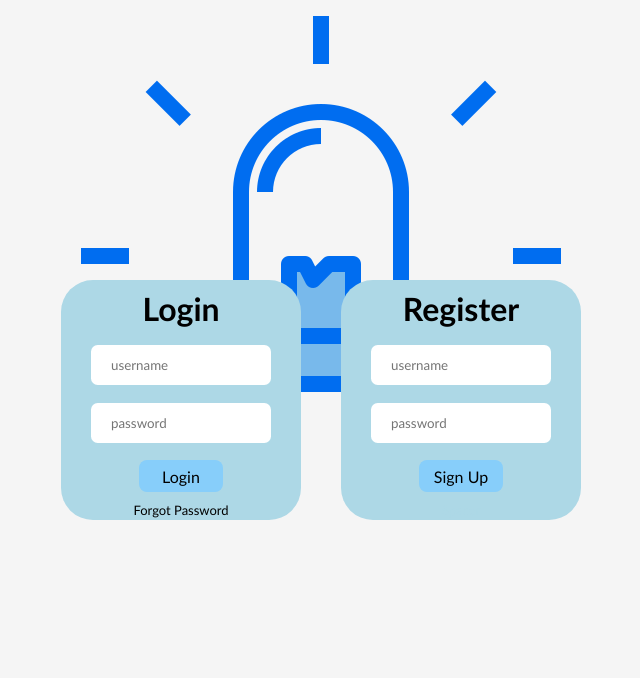
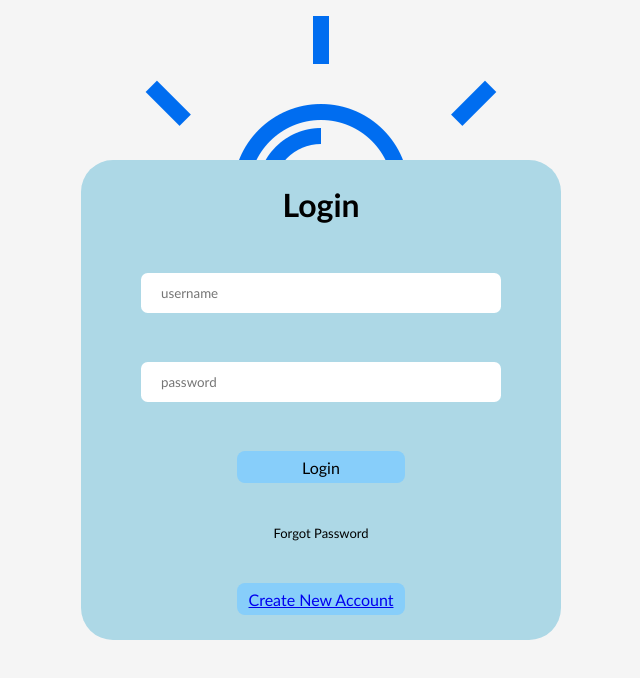
Before and after one commit to luminosityleds/server, a React (Create React App) app in the folder client/: page /login in a window 1280 px wide. Shown: the top 678 px of the page, without its empty margins (319-959 px from the left). Built offline with nearby package versions, Linux system fonts and the light colour scheme.

Commit message:
boilerplate for home pg and routes to login and register

```diff
--- a/client/package.json
+++ b/client/package.json
@@ -3,6 +3,9 @@
   "version": "0.1.0",
   "private": true,
   "dependencies": {
+    "@emotion/react": "^11.10.5",
+    "@emotion/styled": "^11.10.5",
+    "@mui/material": "^5.10.15",
     "@testing-library/jest-dom": "^5.16.5",
     "@testing-library/react": "^13.4.0",
     "@testing-library/user-event": "^13.5.0",
@@ -12,6 +15,7 @@
     "@types/react-dom": "^18.0.9",
     "react": "^18.2.0",
     "react-dom": "^18.2.0",
+    "react-router-dom": "^6.4.3",
     "react-scripts": "5.0.1",
     "typescript": "^4.9.3",
     "web-vitals": "^2.1.4"
--- a/client/src/App.tsx
+++ b/client/src/App.tsx
@@ -2,17 +2,34 @@ import React, {FC} from 'react';
 import "./css/App.css";
 import { Login } from "./components/Login"
 import { Register } from "./components/Register"
+import { BrowserRouter as Router, Routes, Route, Link } from "react-router-dom"
 
 const App: FC = () => {
   return (
     <div className="App">
-      <div className="Login">
-        <Login username='username' password='password'/>
-      </div>
-      <div className="Register">
-        <Register username='username' password='password' />
-      </div>
 
+      <Router>
+        <Routes>
+          <Route path='/' element={
+          <div>
+            <h1>Home Page</h1>
+            <h2><Link to="/login">Login</Link></h2>
+            <h2><Link to="/register">Register</Link></h2>
+          </div>
+        }/>
+          <Route path='/login' element={
+            <div className="Login">
+              <Login username='username' password='password'/>
+            </div>
+          }/>
+          <Route path='/register' element={
+            <div className="Register">
+              <Register username='username' password='password' />
+            </div>
+          }/>
+          <Route path='*' element={ <h1>404 Not Found</h1> } />
+        </Routes>
+      </Router>
     </div>
   );
 }
--- a/client/src/components/Login.tsx
+++ b/client/src/components/Login.tsx
@@ -1,6 +1,7 @@
 import React, { FC } from 'react';
 import "../css/Login.css"
 import {Users} from "../Interfaces"
+import {Link} from 'react-router-dom'
 
 
 export const Login: FC<Users> = (props: Users) => {
@@ -12,6 +13,7 @@ export const Login: FC<Users> = (props: Users) => {
 
         <div className="login-btn">Login</div>
         <div className="forgot-pwd-btn">Forgot Password</div>
+        <div className="sign-up-btn"><Link to="/register">Create New Account</Link></div>
 
     </div>
   );
--- a/client/src/components/Register.tsx
+++ b/client/src/components/Register.tsx
@@ -1,6 +1,7 @@
 import React, { FC } from 'react';
 import "../css/Register.css"
 import {Users} from "../Interfaces"
+import {Link} from 'react-router-dom'
 
 export const Register: FC<Users> = (props: Users) => {
   return (
@@ -10,6 +11,7 @@ export const Register: FC<Users> = (props: Users) => {
         <input type="password" placeholder="password" />
 
         <div className="sign-up-btn">Sign Up</div>
+        <div className="login-btn"><Link to="/login">Login Here</Link></div>
         <div className="spacer">Spacer</div>
     </div>
   );
--- a/client/src/css/App.css
+++ b/client/src/css/App.css
@@ -20,3 +20,27 @@
     background-position: top;
     background-color: whitesmoke;
 }
+
+.login-btn {
+    height: 2em;
+    width: 35%;
+    background-color: lightskyblue;
+    display: flex;
+    justify-content: center;
+    align-items: center;
+    border-radius: 0.5em;
+}
+
+.login-btn:hover { transform: scale(1.15);}
+
+.sign-up-btn {
+    height: 2em;
+    width: 35%;
+    background-color: lightskyblue;
+    display: flex;
+    justify-content: center;
+    align-items: center;
+    border-radius: 0.5em;
+}
+
+.sign-up-btn:hover { transform: scale(1.15);}
--- a/client/src/css/Login.css
+++ b/client/src/css/Login.css
@@ -1,7 +1,7 @@
 .login-cover {
     background-color: lightblue;
-    height: 15em;
-    width: 15em;
+    height: 30em;
+    width: 30em;
     position: relative;
     border-radius: 2em;
     box-shadow: black;
@@ -9,8 +9,6 @@
     flex-direction: column;
     align-items: center;
     justify-content: space-around;
-    float: left;
-    margin-right: 40px;
 }
 
 input {
@@ -27,18 +25,6 @@ input:focus {
     outline-color: black
 }
 
-.login-btn {
-    height: 2em;
-    width: 35%;
-    background-color: lightskyblue;
-    display: flex;
-    justify-content: center;
-    align-items: center;
-    border-radius: 0.5em;
-}
-
-.login-btn:hover { transform: scale(1.15);}
-
 .forgot-pwd-btn {
     height: 0.125em;
     width: 15em;
--- a/client/src/css/Register.css
+++ b/client/src/css/Register.css
@@ -1,7 +1,7 @@
 .register-cover {
     background-color: lightblue;
-    height: 15em;
-    width: 15em;
+    height: 30em;
+    width: 30em;
     position: relative;
     border-radius: 2em;
     box-shadow: black;
@@ -9,7 +9,6 @@
     flex-direction: column;
     align-items: center;
     justify-content: space-around;
-    float: left;
 }
 
 input {
@@ -26,18 +25,6 @@ input:focus {
     outline-color: black
 }
 
-.sign-up-btn {
-    height: 2em;
-    width: 35%;
-    background-color: lightskyblue;
-    display: flex;
-    justify-content: center;
-    align-items: center;
-    border-radius: 0.5em;
-}
-
-.sign-up-btn:hover { transform: scale(1.15);}
-
 .spacer {
     height: 0.125em;
     width: 15em;
```
Also changed, not shown: 1 other file (tests, documents, lock files or other folders).
